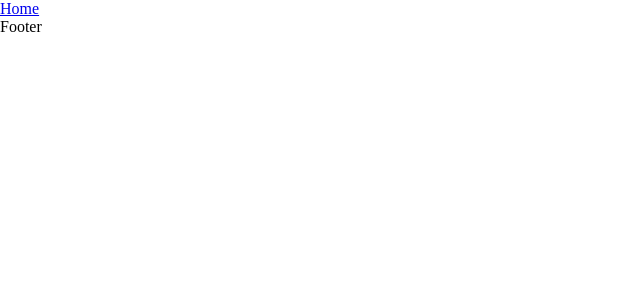
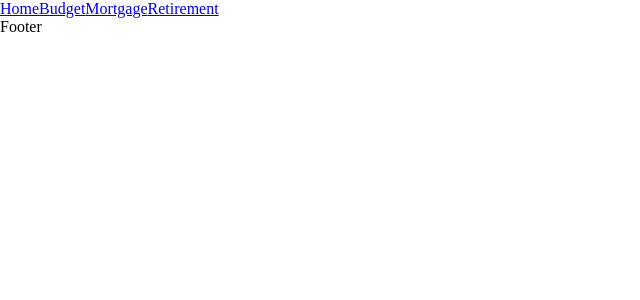
Before and after one commit to seanmcquaid/finance-buddy, a React (Create React App) app: page / in a window 1280 px wide. Shown: the top 300 px of the page, without its empty margins (0-640 px from the left). Built offline with nearby package versions, Linux system fonts and the light colour scheme.

Commit message:
updated navbar

```diff
--- a/src/components/Navbar.js
+++ b/src/components/Navbar.js
@@ -6,6 +6,9 @@ const Navbar = () => (
     <NavLinks>
       <NavLinkListItem>
         <NavLink to="/">Home</NavLink>
+        <NavLink to="/budget">Budget</NavLink>
+        <NavLink to="/mortgage">Mortgage</NavLink>
+        <NavLink to="/retirement">Retirement</NavLink>
       </NavLinkListItem>
     </NavLinks>
   </StyledNav>
```
